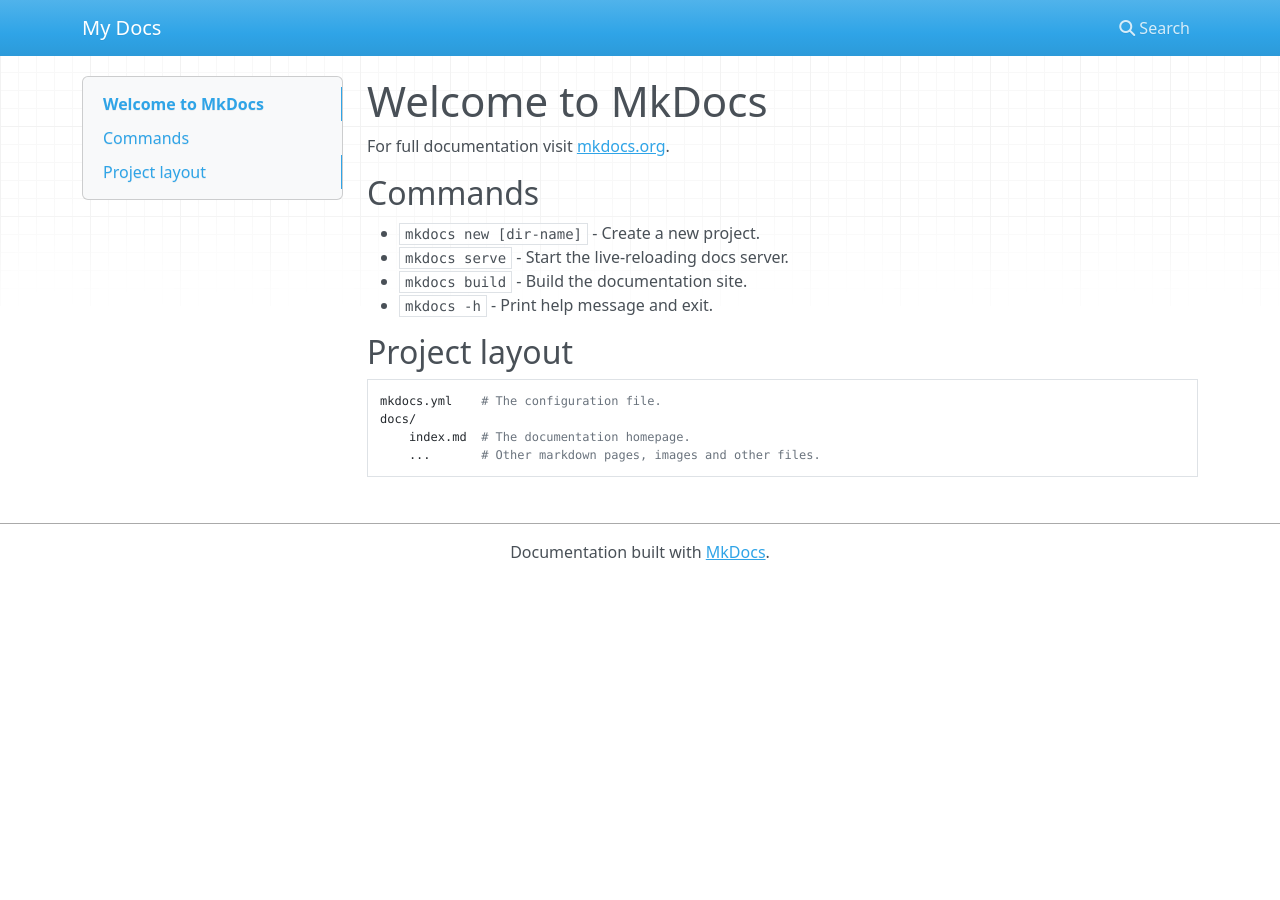
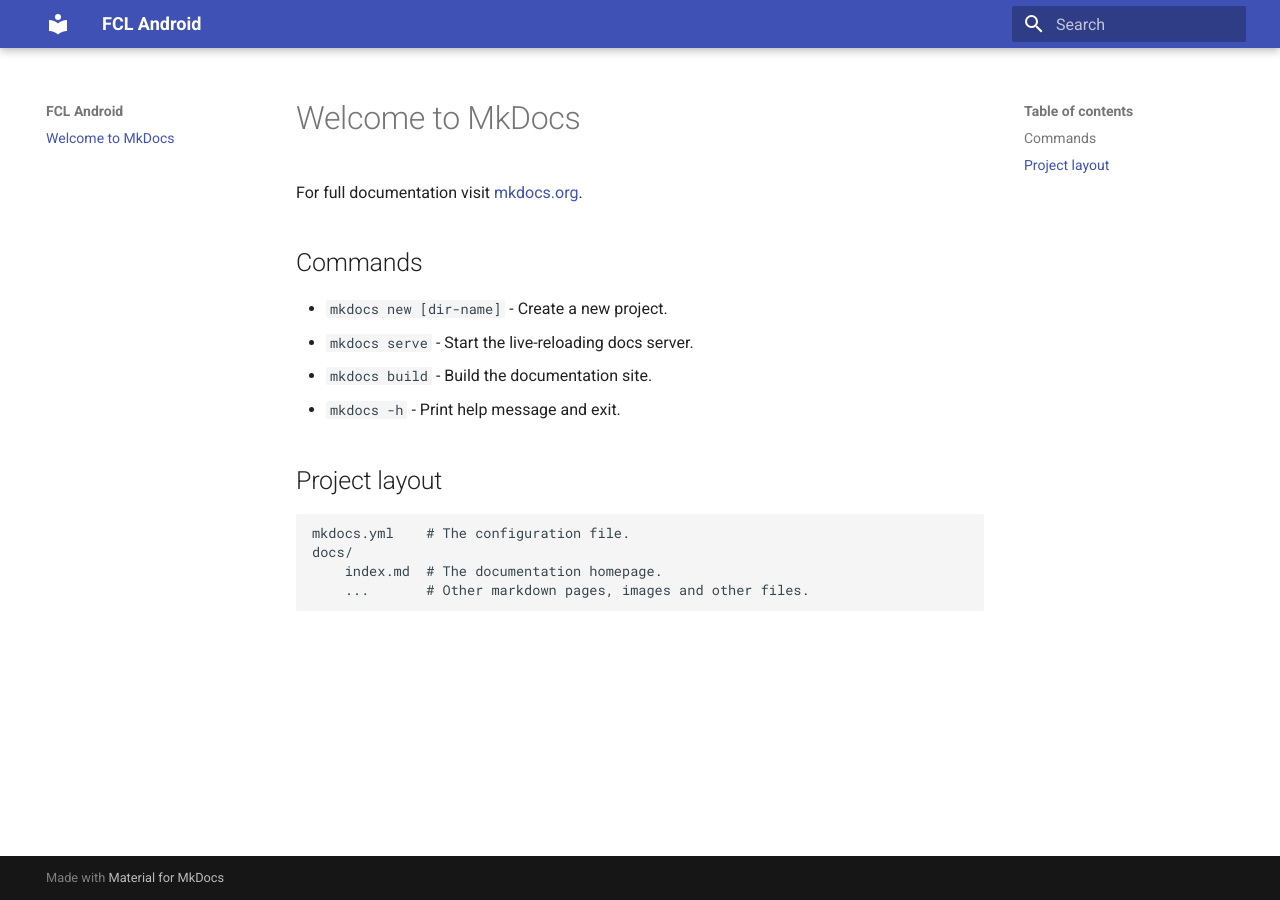
Before and after one commit to Outblock/fcl-android, an MkDocs documentation site: the page built from docs/index.md, in a window 1280 px wide. Built offline with MkDocs 1.6.1 and Material for MkDocs 9.7.7, drawn with Linux system fonts in a browser that asks for light colours; nearby versions of some CDN libraries.

Commit message:
update theme

```diff
--- a/mkdocs.yml
+++ b/mkdocs.yml
@@ -1 +1,3 @@
-site_name: My Docs
+site_name: FCL Android
+theme:
+  name: material
```
